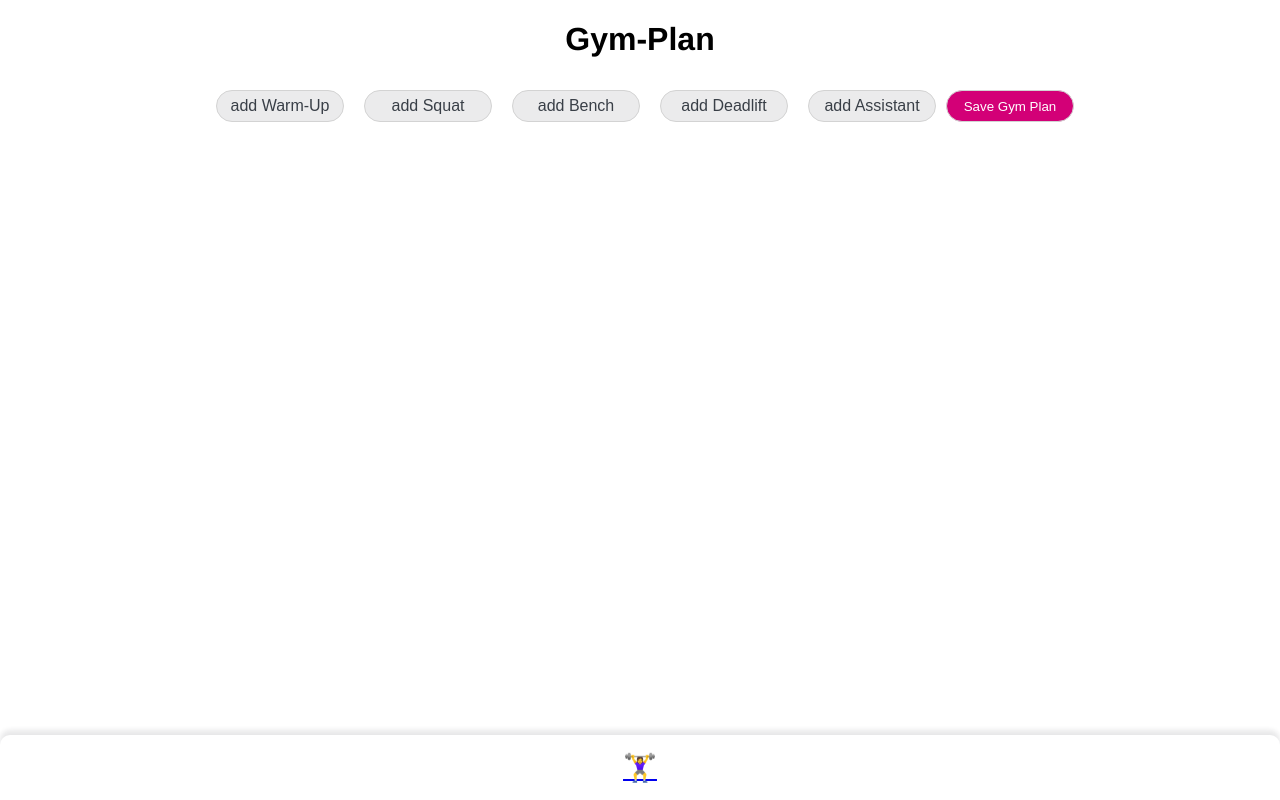
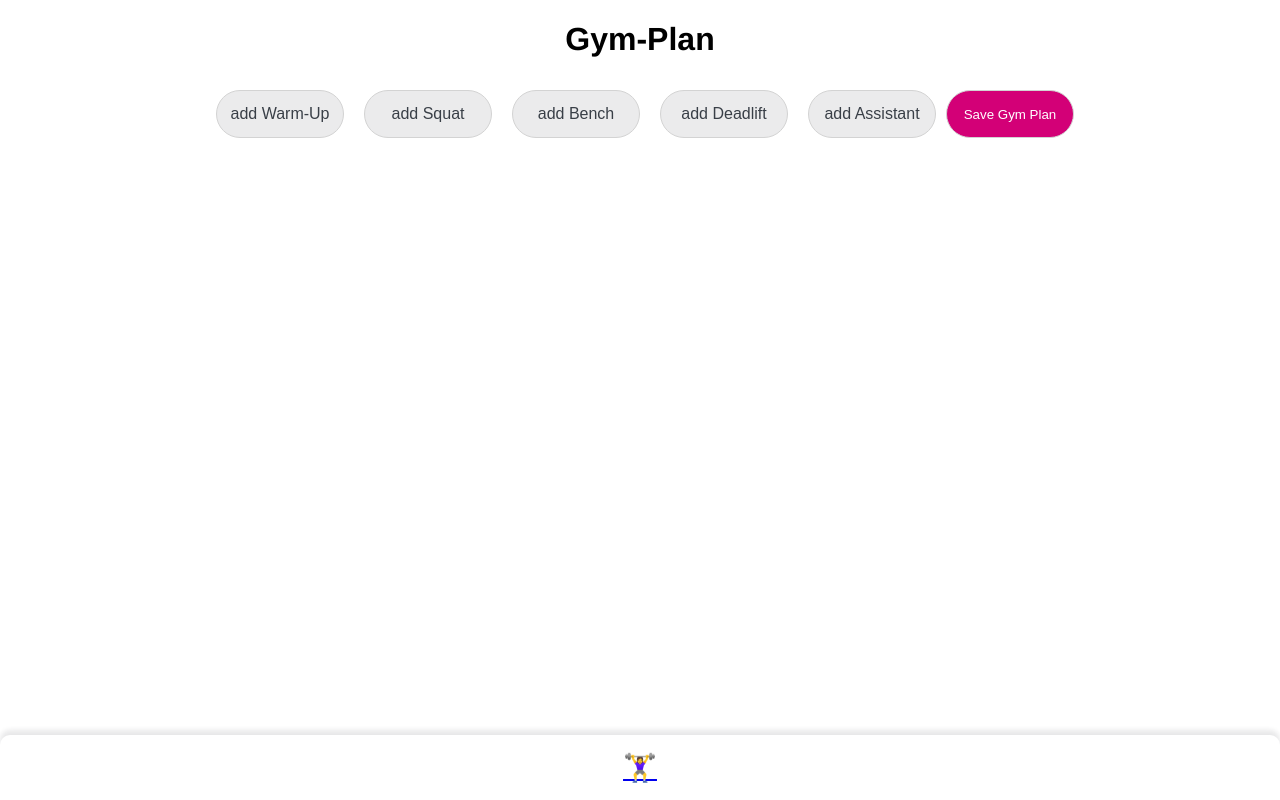
Before and after one commit to KirstenSchuhmann/CapstoneProject, a Next.js app: page / in a window 1280 px wide. Built offline with nearby package versions, Linux system fonts and the light colour scheme.

Commit message:
Updated Height for AddSectionButton + SaveButton

```diff
--- a/components/GymPlan/GymPlanStyling.js
+++ b/components/GymPlan/GymPlanStyling.js
@@ -25,7 +25,7 @@ const StyledSection = styled.section`
 `;
 
 const AddSectionButton = styled.button`
-   height: 2rem;
+   height: 3rem;
    width: fit-content;
    width: 8rem;
    border-radius: 2rem;
@@ -56,7 +56,7 @@ const AddExerciseSet = styled.button`
 const SaveButton = styled.button`
    background-color: #d30077;
    color: white;
-   height: 2rem;
+   height: 3rem;
    width: 8rem;
    border-radius: 2rem;
    border: 1.5px solid lightgray;
```
